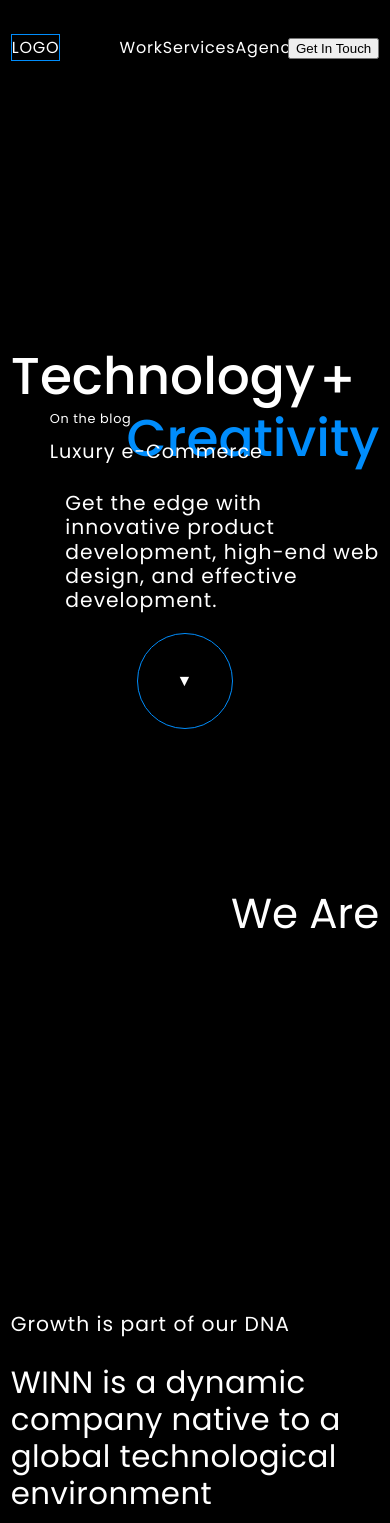
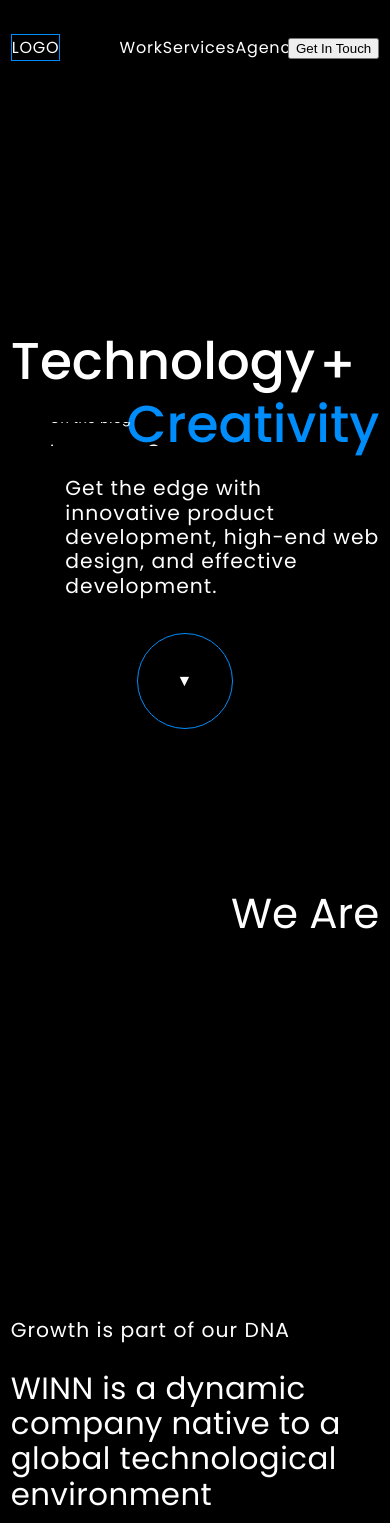
Before and after one commit to EstrellaPolaris/agency, a React (Create React App) app: page / in a window 390 px wide. Shown: the top 1523 px of the page. Built offline with nearby package versions, Linux system fonts and the light colour scheme.

Commit message:
first commit

```diff
--- a/src/components/info/info.module.scss
+++ b/src/components/info/info.module.scss
@@ -87,11 +87,10 @@
     width: 69vw;
     padding-bottom: 1.5vh;
     @media (max-width: 768px) {
-        line-height: 1.25;
+        line-height: 1.15;
         width: 80vw;
     }
     @media (max-width: 576px) {
-        line-height: 1.2;
         width: 90vw;
     }
     @media (max-width: 420px) {
--- a/src/components/intro/intro.module.scss
+++ b/src/components/intro/intro.module.scss
@@ -48,7 +48,7 @@
     overflow: hidden;
     padding-top: 7vh;
     @media (max-width: 576px) {
-        padding-top: 3.5vh;
+        padding-top: 0vh;
     }
 }
 .container__hero__title__left{
@@ -74,6 +74,9 @@
     padding-left: 10vw;
     display: flex;
     justify-content: right;
+    @media (max-width: 576px) {
+        overflow: hidden;
+    }
 }
 .container__hero__usp{
     padding-left: 14vw;
```
